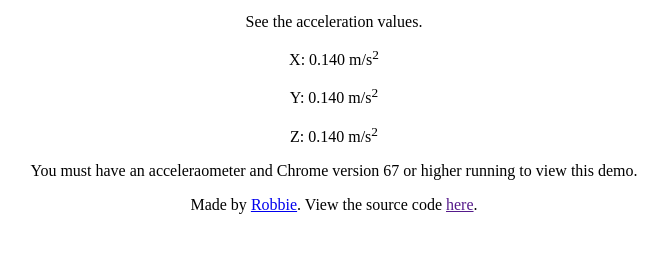
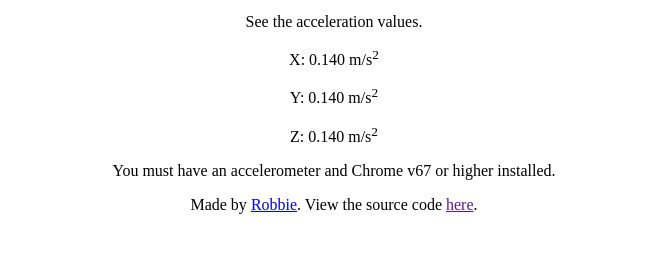
Before and after one commit to robbiejaeger/generic-sensor, a website: page public/index.html in a window 1280 px wide. Shown: the part 101-354 px from the top of the page, without its empty margins (306-974 px from the left). Drawn offline with Linux system fonts and the light colour scheme.

Commit message:
Change text on main page

```diff
--- a/public/index.html
+++ b/public/index.html
@@ -16,7 +16,7 @@
     <p>Z: <span id="z-value">0.00</span> m/s<sup>2</sup></p>
   </section>
 
-  <p>You must have an acceleraometer and Chrome version 67 or higher running to view this demo.</p>
+  <p>You must have an accelerometer and Chrome v67 or higher installed.</p>
   <p>
     Made by <a href="https://twitter.com/robbie_jaeger" target="_blank" rel="noopener">Robbie</a>.
     View the source code <a href="" target="_blank" rel="noopener">here</a>.
```
